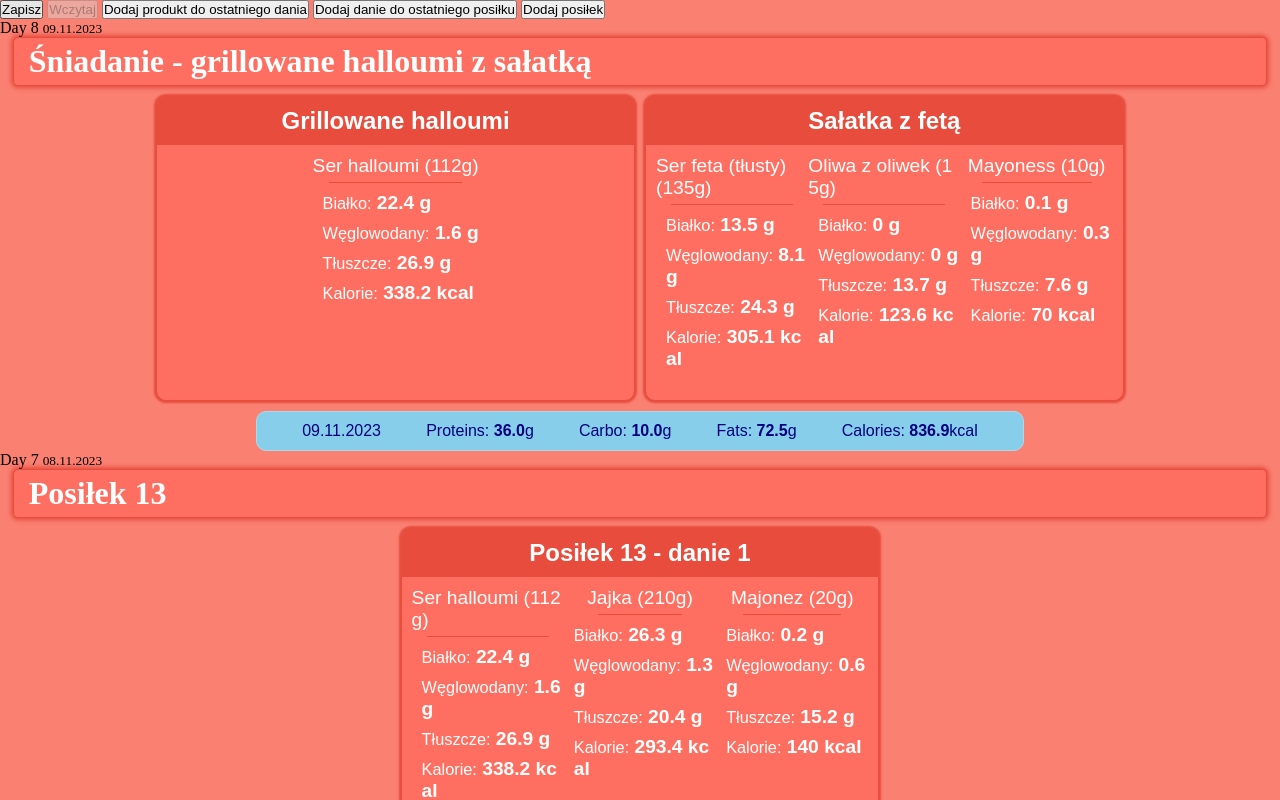
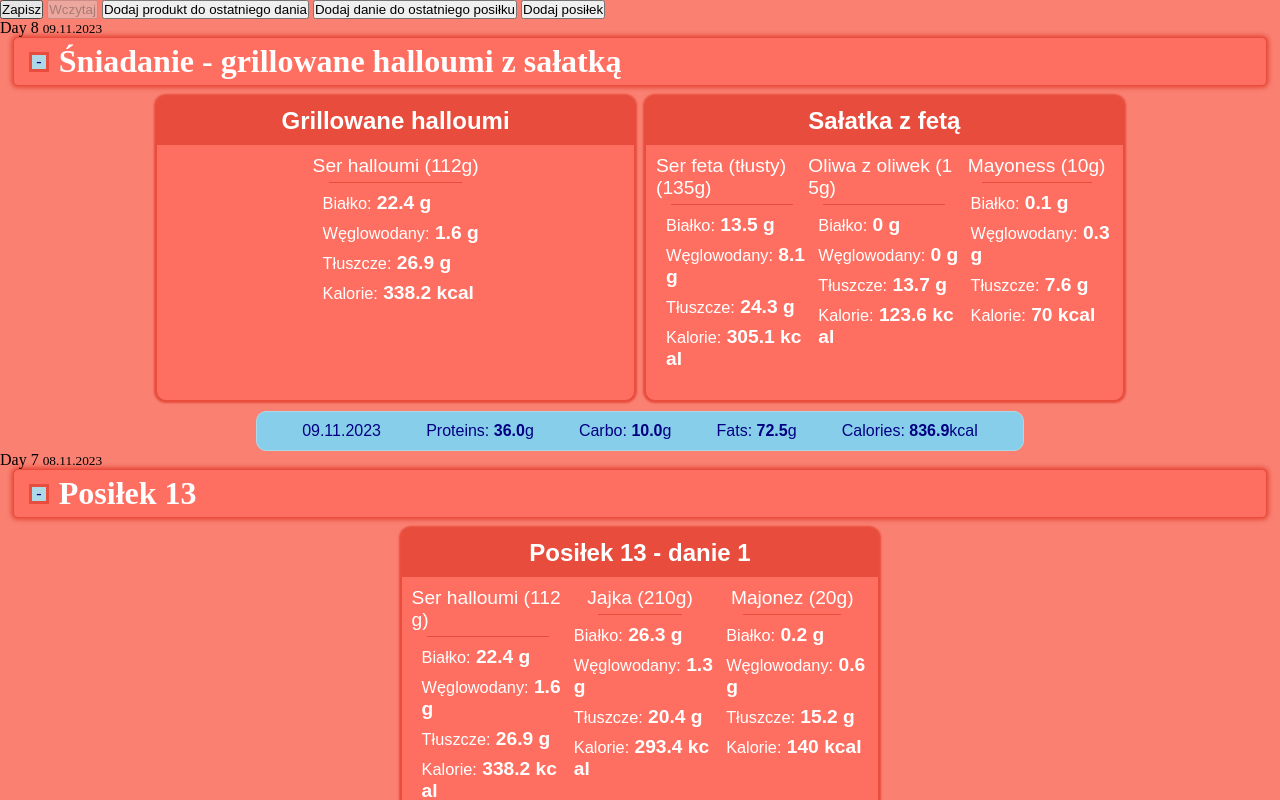
Before and after one commit to TheLocagus/DietDiary, a SvelteKit app: page / in a window 1280 px wide. Both pictures are taken after a click on the button "Wczytaj". Shown: the top 800 px of the page. Built offline with nearby package versions, Linux system fonts and the light colour scheme.

Commit message:
feat: impl expanded animations for meals

```diff
--- a/src/routes/components/DaySection/DaySection.svelte
+++ b/src/routes/components/DaySection/DaySection.svelte
@@ -62,9 +62,9 @@ Day {daysCount - index} <small>{day}</small>
 		justify-content: space-evenly;
 		margin: 0 auto;
 		width: 60%;
-		background-color: #87ceeb;
-		border: 1px solid #add8e6;
-		color: navy;
+		background-color: var(--supp-bgc-dark);
+		border: 1px solid var(--supp-bgc-light);
+		color: var(--supp-fc);
 		font-family: arial;
 		padding: 10px 0;
 		border-radius: 10px;
--- a/src/routes/components/DishSection/DishSection.svelte
+++ b/src/routes/components/DishSection/DishSection.svelte
@@ -5,7 +5,7 @@
     export let dish: Dish;
 </script>
 
-<div class="wrapper">
+<div class="wrapper" >
     <h2>{dish.dishName}</h2>
     <div class="products">
 		{#each dish.products as product}
--- a/src/routes/components/MealSection/MealSection.svelte
+++ b/src/routes/components/MealSection/MealSection.svelte
@@ -1,17 +1,25 @@
 <script lang="ts">
 	import type { Meal } from '../../types';
 	import DishSection from '../DishSection/DishSection.svelte';
+	import { slide } from 'svelte/transition';
 
 	export let meal: Meal;
+
+	let mealExpanded = true;
 </script>
 
 <div class="wrapper">
-	<h1>{meal.mealName}</h1>
-	<div class="dishes">
-		{#each meal.dishes as dish}
+	<div class="title">
+		<span role="button" tabindex="0" on:click={() => mealExpanded = !mealExpanded} on:keypress>{mealExpanded ? '-' : '+'}</span>
+		<h1>{meal.mealName}</h1>
+	</div>
+	{#if mealExpanded}
+	<div class="dishes" transition:slide>
+		{#each meal.dishes as dish (dish)}
 			<DishSection {dish}/>
 		{/each}
 	</div>
+	{/if}
 
 </div>
 
@@ -20,7 +28,9 @@
 		background-color: var(--cbg1);
 	}
 
-	h1 {
+	.title {
+		display: flex;
+		align-items: center;
 		margin: 0 auto;
 		width: 98%;
 		background-color: var(--cbg2);
@@ -31,6 +41,22 @@
 		box-shadow: 0 0 4px 2px var(--cbg3);
 	}
 
+	.title h1 {
+		margin-left: 10px;
+	}
+
+	.title span {
+		display: flex;
+		justify-content: center;
+		align-items: center;
+		background-color: var(--supp-bgc-light);
+		color: var(--supp-fc);
+		border: 3px solid var(--cbg3);
+		height: 20px;
+		width: 20px;
+		cursor: pointer;
+	}
+
 	.dishes {
 		display: flex;
 		justify-content: center;
--- a/static/global.css
+++ b/static/global.css
@@ -9,4 +9,7 @@ html {
 	--cbg2: #ff6f61;
 	--cbg3: #e74c3c;
 	--fc: white;
+	--supp-bgc-light: #add8e6;
+	--supp-bgc-dark: #87ceeb;
+	--supp-fc: navy;
 }
```
